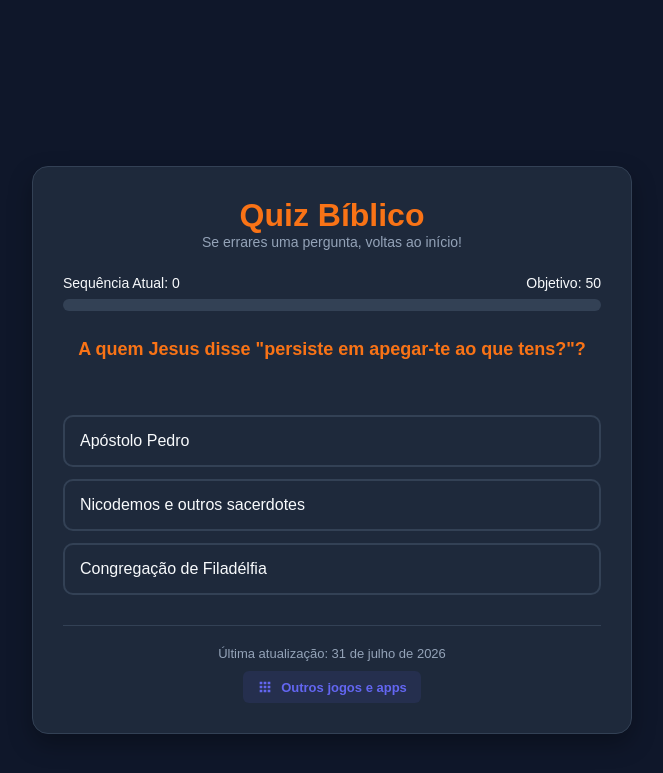
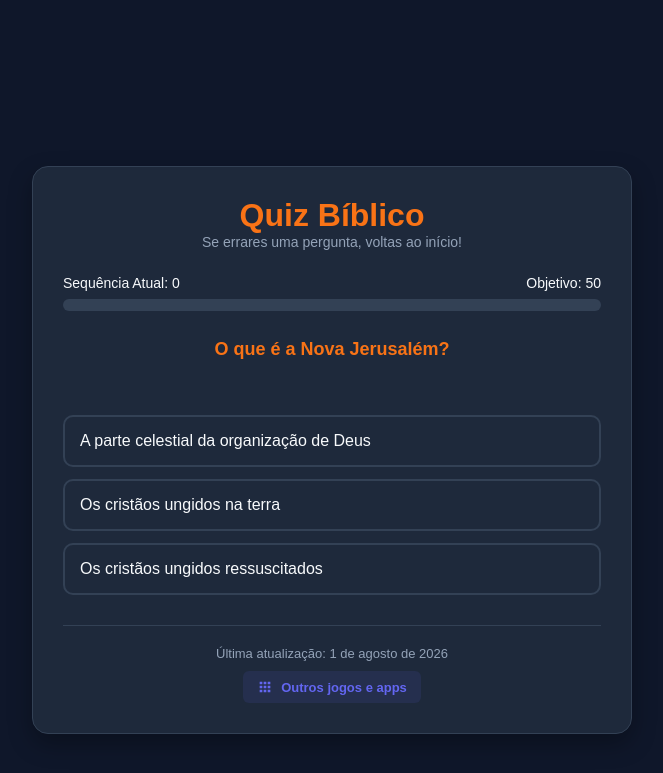
Before and after one commit to joaquim-capitao/app, a Jekyll site: the page quiz-biblico.html, which Jekyll copies as it is, in a window 1280 px wide. Shown: the top 773 px of the page, without its empty margins (308-971 px from the left). Built offline with Jekyll 4.4.1, drawn with Linux system fonts in a browser that asks for light colours; part of the change alters nothing that is shown.

Commit message:
Update last update date and fix question options

```diff
--- a/quiz-biblico.html
+++ b/quiz-biblico.html
@@ -148,7 +148,7 @@
 
         <!-- RODAPÉ COM ATUALIZAÇÃO E LINK -->
         <div class="footer-info">
-            <span>Última atualização: 31 de julho de 2026</span>
+            <span>Última atualização: 1 de agosto de 2026</span>
             <a href="https://joaquim-capitao.github.io/app/index" class="app-link" target="_blank" rel="noopener noreferrer">
                 <svg viewBox="0 0 24 24">
                     <path d="M4 8h4V4H4v4zm6 12h4v-4h-4v4zm-6 0h4v-4H4v4zm0-6h4v-4H4v4zm6 0h4v-4h-4v4zm6-10v4h4V4h-4zm-6 4h4V4h-4v4zm6 6h4v-4h-4v4zm0 6h4v-4h-4v4z"/>
@@ -179,12 +179,12 @@
             { q: 'Qual é o nome do mar que se abriu para o povo passar?', o: ['Mar Morto', 'Mar da Galileia', 'Mar Vermelho'], c: 2 },
             { q: 'Quem foi vendido como escravo pelos próprios irmãos?', o: ['Benjamim', 'José', 'Isaque'], c: 1 },
             { q: 'Qual é o livro mais longo da Bíblia?', o: ['Isaías', 'Génesis', 'Salmos'], c: 2 },
-            { q: 'Quem foi o sucessor de Moisés?', o: ['Calebe', 'Josué', 'Gideão'], c: 1 },
+            { q: 'Quem foi o sucessor de Moisés?', o: ['Caleb', 'Josué', 'Gideão'], c: 1 },
             { q: 'Quantos apóstolos escolheu Jesus?', o: ['10', '12', '70'], c: 1 },
             { q: 'Quem escreveu a maioria dos Salmos?', o: ['David', 'Asafe', 'Salomão'], c: 0 },
             { q: 'Qual foi o animal que falou com Balaão?', o: ['Serpente', 'Cordeiro', 'Jumenta'], c: 2 },
             { q: 'Quem foi a rainha que salvou os judeus da destruição?', o: ['Ester', 'Rute', 'Jezabel'], c: 0 },
-            { q: 'Em que cidade os muros caíram após o povo marchar?', o: ['Nínive', 'Jericó', 'Babilônia'], c: 1 },
+            { q: 'Em que cidade os muros caíram após o povo marchar?', o: ['Nínive', 'Jericó', 'Babilónia'], c: 1 },
             { q: 'Quem era o pai de Salomão?', o: ['Saul', 'Natã', 'David'], c: 2 },
             { q: 'Quantas pessoas foram salvas na Arca de Noé?', o: ['8', '12', '4'], c: 0 },
             { q: 'Quem foi o precursor de Jesus, batizando-o no Jordão?', o: ['João Batista', 'Tiago', 'André'], c: 0 },
@@ -278,16 +278,16 @@
 			{ q: 'Em que ano apareceu o Messias?', o: ['29 EC', '30 EC', '2 AEC'], c: 0 },
 			{ q: 'O termo "profetas menores" refere-se a...', o: ['Profetas de baixa estatura', 'Doze livros proféticos que são menores em tamanho' , 'Dez livros proféticos escritos durante o Exílio em Babilónia'], c: 1 },
 			{ q: 'Um apóstata é ...', o: ['Alguém que persegue o povo de Deus', 'Alguém que faz apostas ilegais', 'Alguém que abandona a adoração verdadeira'], c: 2 },
-			{ q: 'A quem Jesus disse "persiste em apegar-te ao que tens?"?', o: ['Apóstolo Pedro', 'Nicodemos e outros sacerdotes', 'Congregação de Filadélfia'], c: 2 },
+			{ q: 'A quem Jesus disse "persiste em apegar-te ao que tens"?', o: ['Apóstolo Pedro', 'Nicodemos e outros sacerdotes', 'Congregação de Filadélfia'], c: 2 },
             { q: 'Quem escreveu Génesis?', o: ['Adão', 'Moisés', 'Abraão'], c: 1 },
             { q: 'Quem escreveu Êxodo?', o: ['Moisés', 'Jacó', 'José'], c: 0 },
             { q: 'Quem escreveu Levítico?', o: ['Levitas', 'Arão', 'Moisés'], c: 2 },
             { q: 'Quem escreveu Números?', o: ['Gade', 'Moisés', 'Ló'], c: 1 },
-            { q: 'Quem escreveu Deuteronónio?', o: ['Moisés', 'Datã', 'Isaque'], c: 0 },
+            { q: 'Quem escreveu Deuteronómio?', o: ['Moisés', 'Datã', 'Isaque'], c: 0 },
             { q: 'Quem escreveu Josué?', o: ['Moisés', 'Josué', 'Agur'], c: 1 },
             { q: 'Quem escreveu Juízes?', o: ['Sansão', 'Jefté', 'Samuel'], c: 2 },
             { q: 'Quem escreveu Rute?', o: ['Rute', 'Samuel', 'Noemi'], c: 1 },
-            { q: 'Quem escreveu 1 Samuel?', o: ['Sanuel, Gade e Natã', 'Samuel, David e Jonatã', 'Apenas Samuel'], c: 0 },
+            { q: 'Quem escreveu 1 Samuel?', o: ['Samuel, Gade e Natã', 'Samuel, David e Jonatã', 'Apenas Samuel'], c: 0 },
             { q: 'Quem escreveu 2 Samuel?', o: ['Gade e Natã', 'Samuel', 'Josué'], c: 0 },
             { q: 'Quem escreveu 1 Reis?', o: ['Jeremias', 'Neemias', 'Isaías'], c: 0 },
             { q: 'Quem escreveu 2 Reis?', o: ['Zacarias', 'Jeremias', 'Obadias'], c: 1 },
@@ -297,7 +297,7 @@
             { q: 'Quem escreveu Ester?', o: ['Ester e Esdras', 'Ester', 'Mordecai'], c: 2 },
             { q: 'Quem escreveu Jó?', o: ['Moisés', 'Jó', 'Eliú'], c: 0 },
             { q: 'Quem escreveu Salmos?', o: ['David e outros', 'David', 'Asafe'], c: 0 },
-            { q: 'Quem escreveu Provérvios?', o: ['Salomão, Agur e Lemuel', 'Salomão e David', 'Salomão'], c: 0 },
+            { q: 'Quem escreveu Provérbios?', o: ['Salomão, Agur e Lemuel', 'Salomão e David', 'Salomão'], c: 0 },
             { q: 'Quem escreveu Eclesiastes?', o: ['Salomão', 'David', 'Esdras'], c: 0 },
             { q: 'Quem escreveu Cântico de Salomão?', o: ['David', 'Salomão', 'Isaías'], c: 1 },
             { q: 'Quem escreveu Isaías?', o: ['Jeremias', 'Isaías', 'Ezequiel'], c: 1 },
@@ -355,6 +355,13 @@
 			{ q: 'Em que ano João Batista iniciou o seu ministério?', o: ['30 EC', '29 EC', '31 EC'], c: 1 },
 			{ q: 'Que cidades ficavam próximas do Mar da Galileia?', o: ['Cafarnaum, Betsaida e Tiberíades', 'Jerusalém, Betânia e Naim', 'Jericó, Efraim e Betfagé'], c: 0 },
 			{ q: 'Jesus entrou em Jerusalém montado num jumento em...', o: ['14 de nisã', 'Data desconhecida', '9 de nisã'], c: 2 },
+			{ q: 'Quem foi escolhido como apóstolo no lugar de Judas Iscariotes?', o: ['Paulo', 'Barnabé', 'Matias'], c: 2 },
+			{ q: 'A lâmina de ouro no turbante do sumo sacerdote dizia:', o: ['A Santidade pertence a Jeová', 'Ama a Jeová de todo o coração', 'Escuta e obedece'], c: 0 },
+			{ q: 'Que árvore representava a garantia de Deus de dar vida eterna?', o: ['Árvore do conhecimento do que é bom e do que é mau', 'Árvore da vida', 'Árvore grande'], c: 1 },
+			{ q: 'Nome da região a norte da Grécia que ganhou destaque sob o domínio de Alexandre, o Grande', o: ['Macedónia', 'Ásia Menor', 'Alexandria'], c: 2 },
+			{ q: 'O grupo de soldados romanos que servia como guarda pessoal do imperador chamava-se....', o: ['Guarda Pretoriana', 'Guarda Imperial', 'Guarda Romana'], c: 0 },
+			{ q: 'Qual era outro nome de Esaú, filho de Isaque?', o: ['Boaz', 'Edom', 'Issacar'], c: 1 },
+			{ q: 'Os dois objetos usados pelo sumo sacerdote para determinar a vontade divina chamavam-se...', o: ['Crisólito e Jade', 'Jaquim e Boaz', 'Urim e Tumim'], c: 2 },
             { q: 'A quem foi pago o Resgate?', o: ['Satanás', 'Jeová', 'Jesus'], c: 1 }
         ];
 
```
